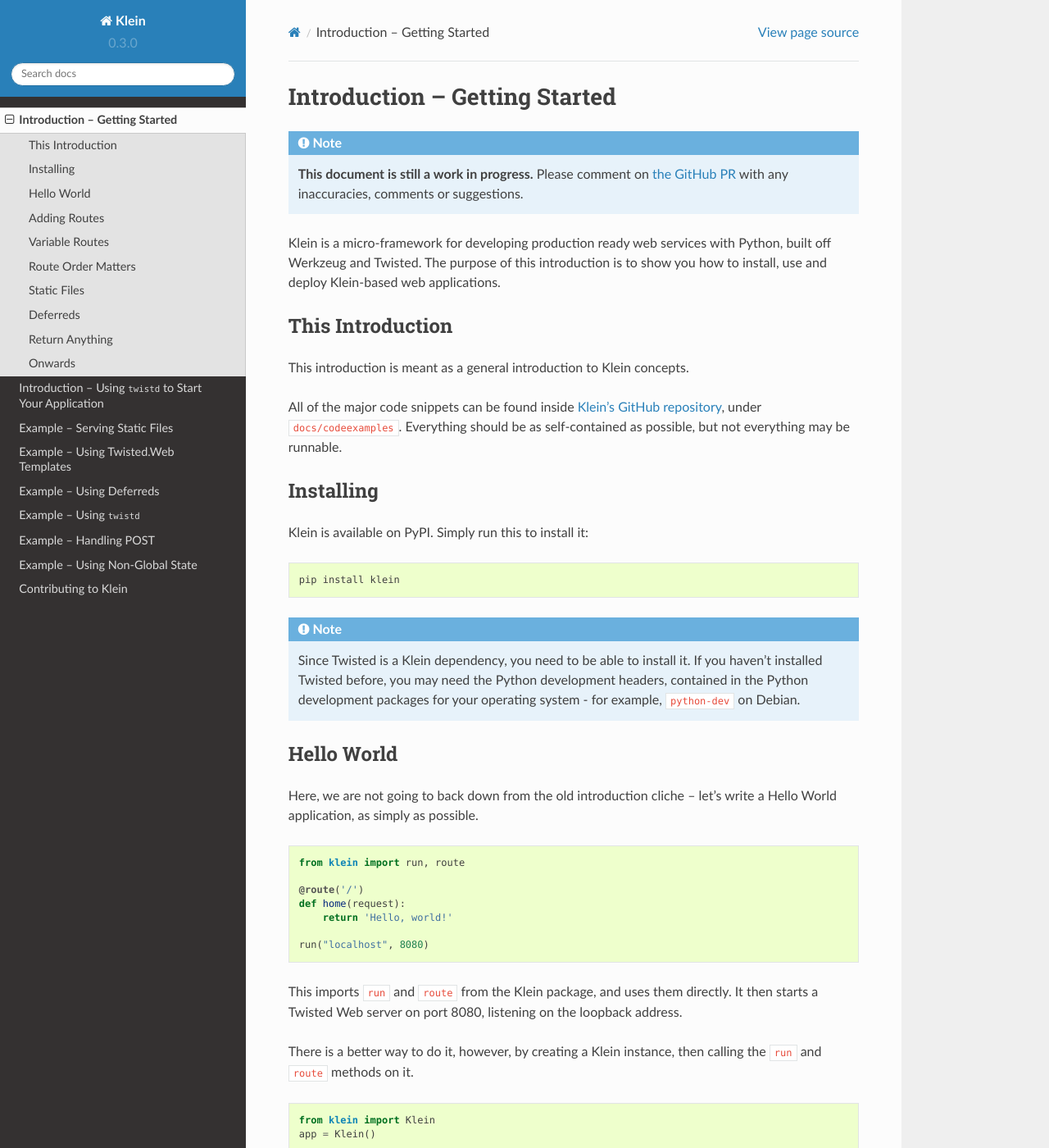
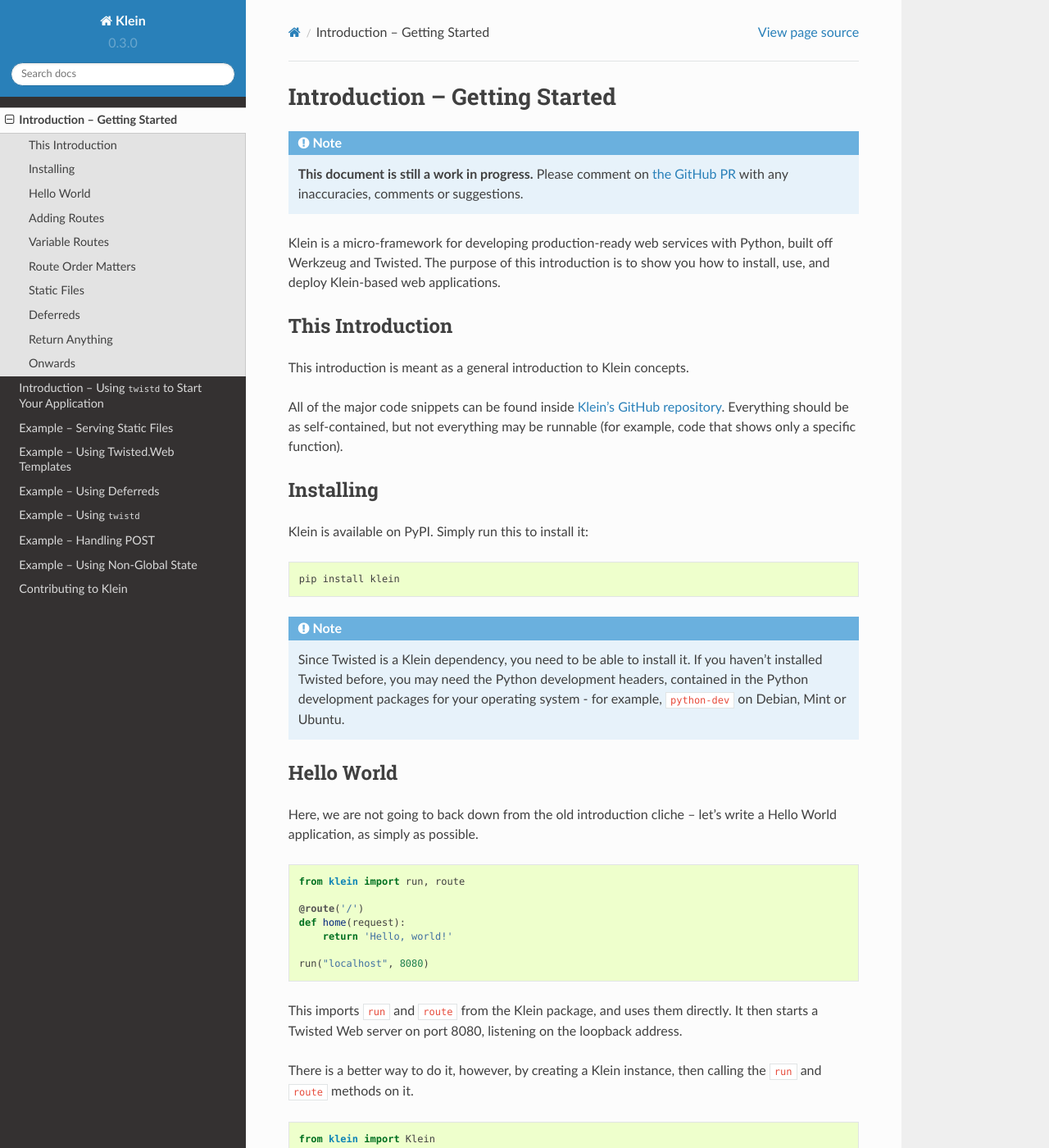
Before and after one commit to twisted/klein, a Sphinx documentation site: the page built from docs/introduction/1-gettingstarted.rst, in a window 1280 px wide and 1400 px high. Shown: the whole window at 82% size. Built offline with Sphinx 7.4.7 and the Read the Docs theme 2.0.0, drawn with Linux system fonts in a browser that asks for light colours.

Commit message:
@hynek review comments

```diff
--- a/docs/introduction/1-gettingstarted.rst
+++ b/docs/introduction/1-gettingstarted.rst
@@ -6,8 +6,8 @@
 
     **This document is still a work in progress.** Please comment on `the GitHub PR <https://github.com/twisted/klein/pull/38>`_ with any inaccuracies, comments or suggestions.
 
-Klein is a micro-framework for developing production ready web services with Python, built off Werkzeug and Twisted.
-The purpose of this introduction is to show you how to install, use and deploy Klein-based web applications.
+Klein is a micro-framework for developing production-ready web services with Python, built off Werkzeug and Twisted.
+The purpose of this introduction is to show you how to install, use, and deploy Klein-based web applications.
 
 
 This Introduction
@@ -15,8 +15,8 @@
 
 This introduction is meant as a general introduction to Klein concepts.
 
-All of the major code snippets can be found inside `Klein's GitHub repository <https://github.com/twisted/klein>`_, under ``docs/codeexamples``.
-Everything should be as self-contained as possible, but not everything may be runnable.
+All of the major code snippets can be found inside `Klein's GitHub repository <https://github.com/twisted/klein/tree/master/docs/codeexamples>`_.
+Everything should be as self-contained, but not everything may be runnable (for example, code that shows only a specific function).
 
 
 Installing
@@ -29,7 +29,7 @@
 .. note::
 
     Since Twisted is a Klein dependency, you need to be able to install it.
-    If you haven't installed Twisted before, you may need the Python development headers, contained in the Python development packages for your operating system - for example, ``python-dev`` on Debian.
+    If you haven't installed Twisted before, you may need the Python development headers, contained in the Python development packages for your operating system - for example, ``python-dev`` on Debian, Mint or Ubuntu.
 
 
 Hello World
```
